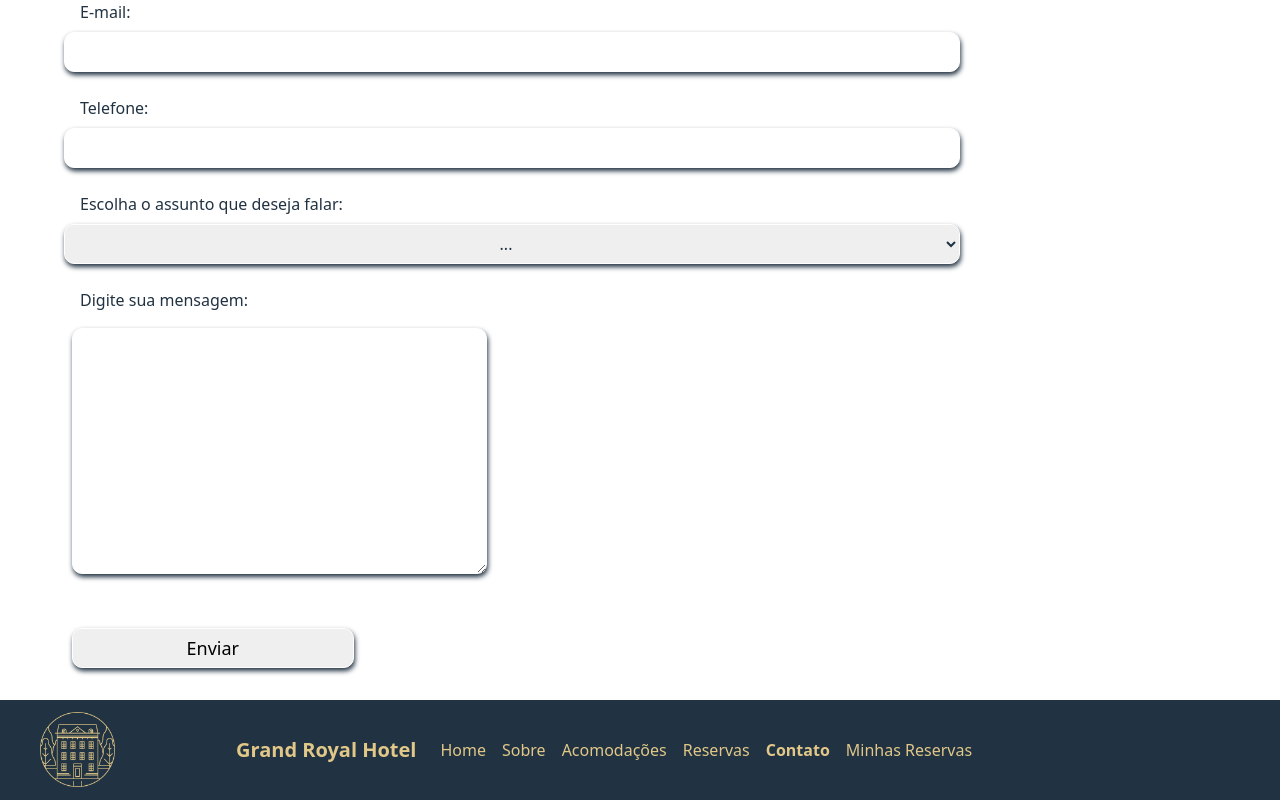
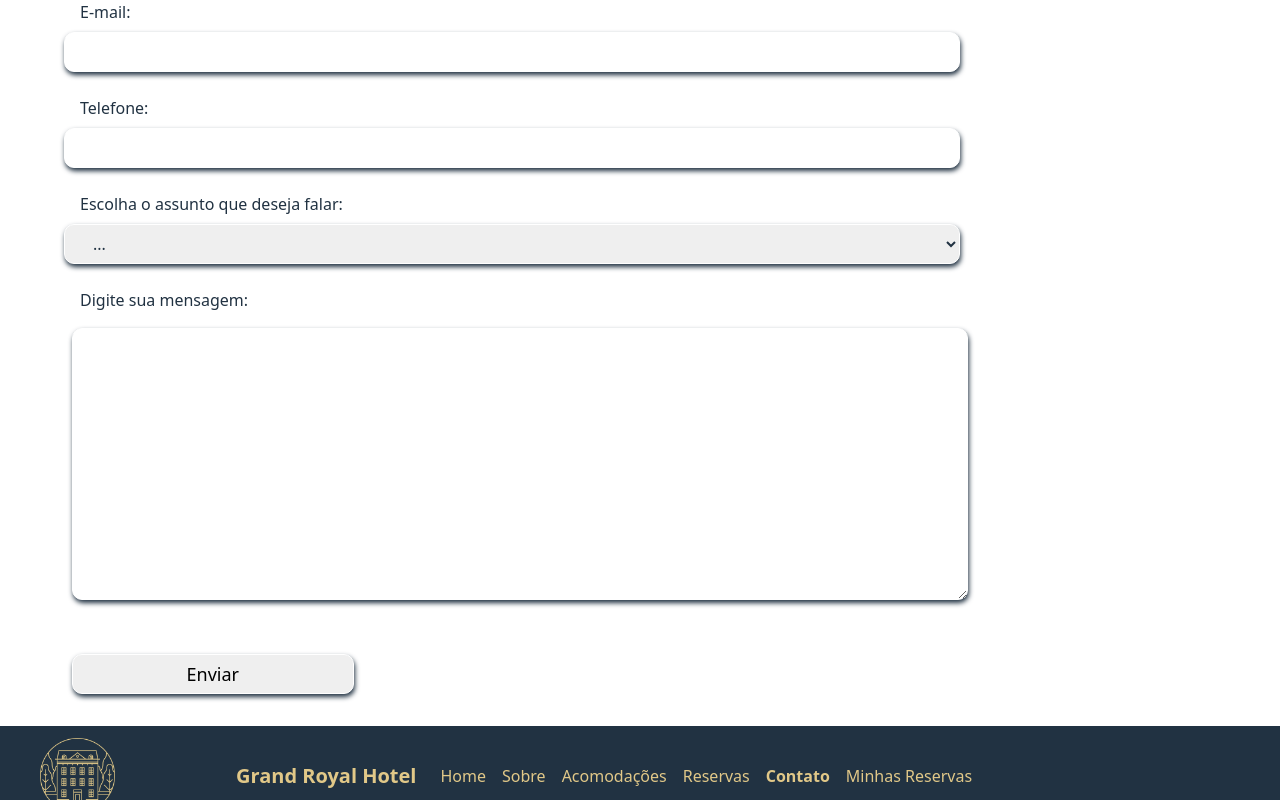
Before and after one commit to Davidferreirajesus/hotel-management-vue, a Vue app: page /contato in a window 1280 px wide. Shown: the part 558-1358 px from the top of the page. Built offline with nearby package versions, Linux system fonts and the light colour scheme; a web font is replaced by a local one.

Commit message:
Correçoes ContatoView

```diff
--- a/src/components/TextArea.vue
+++ b/src/components/TextArea.vue
@@ -12,8 +12,9 @@ export default {
 .textArea-padrao {
   border: white solid 1px;
   margin: 1rem;
+  padding: 15px;
   border-radius: 10px;
   box-shadow: 1px 3px 5px #213242;
-  width: 90%;
+  width: 70vw;
 }
 </style>
--- a/src/views/ContatoView.vue
+++ b/src/views/ContatoView.vue
@@ -125,16 +125,6 @@ export default {
   font: "Quicksand";
 }
 
-.input-basico {
-  border: white solid 1px;
-  margin: 0.5rem;
-  text-align: center;
-  border-radius: 10px;
-  box-shadow: 1px 3px 5px #213242;
-  width: 70vw;
-  height: 2.5rem;
-}
-
 .btn-terceario {
   border: white solid 1px;
   margin: 1rem;
@@ -145,4 +135,5 @@ export default {
   box-shadow: 1px 3px 5px #213242;
   font-size: large;
 }
+
 </style>
```
